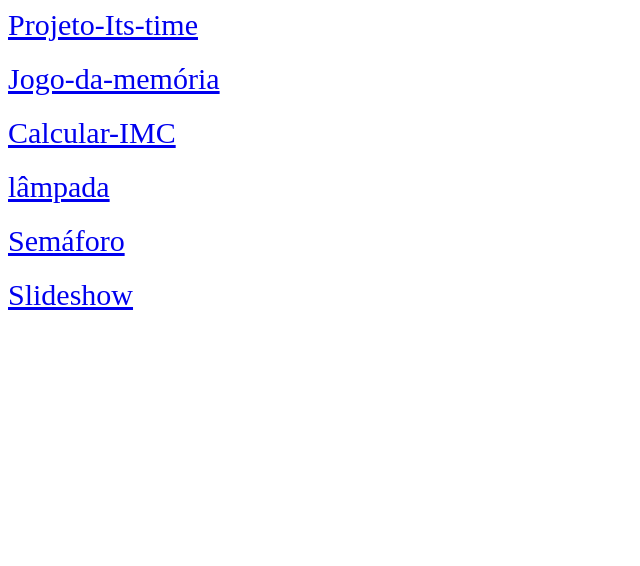
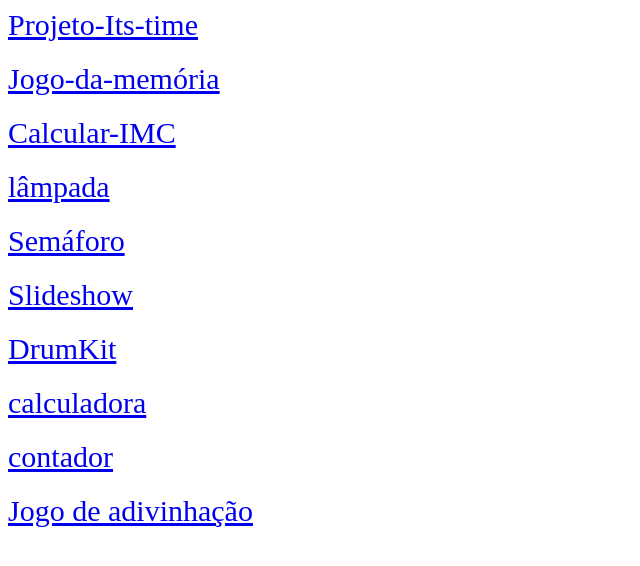
Before and after one commit to ferreira-leonardo/projetos-estudos-javascript, a plain HTML site: page index.html in a window 1280 px wide. Shown: the whole page, without its empty margins (0-640 px from the left). Drawn offline with Linux system fonts and the light colour scheme.

Commit message:
Update index.html

```diff
--- a/index.html
+++ b/index.html
@@ -29,6 +29,14 @@
 
         <a href="6.slideshow/index.html">Slideshow</a>
 
+        <a href="7.DrumKit/index.html">DrumKit</a>
+
+        <a href="8.calculadora/index.html">calculadora</a>
+
+        <a href="9.contador js/index.html">contador</a>
+
+        <a href="10.Jogo de adivinhação/index.html">Jogo de adivinhação</a>
+
     </main>
 
 </body>
```
